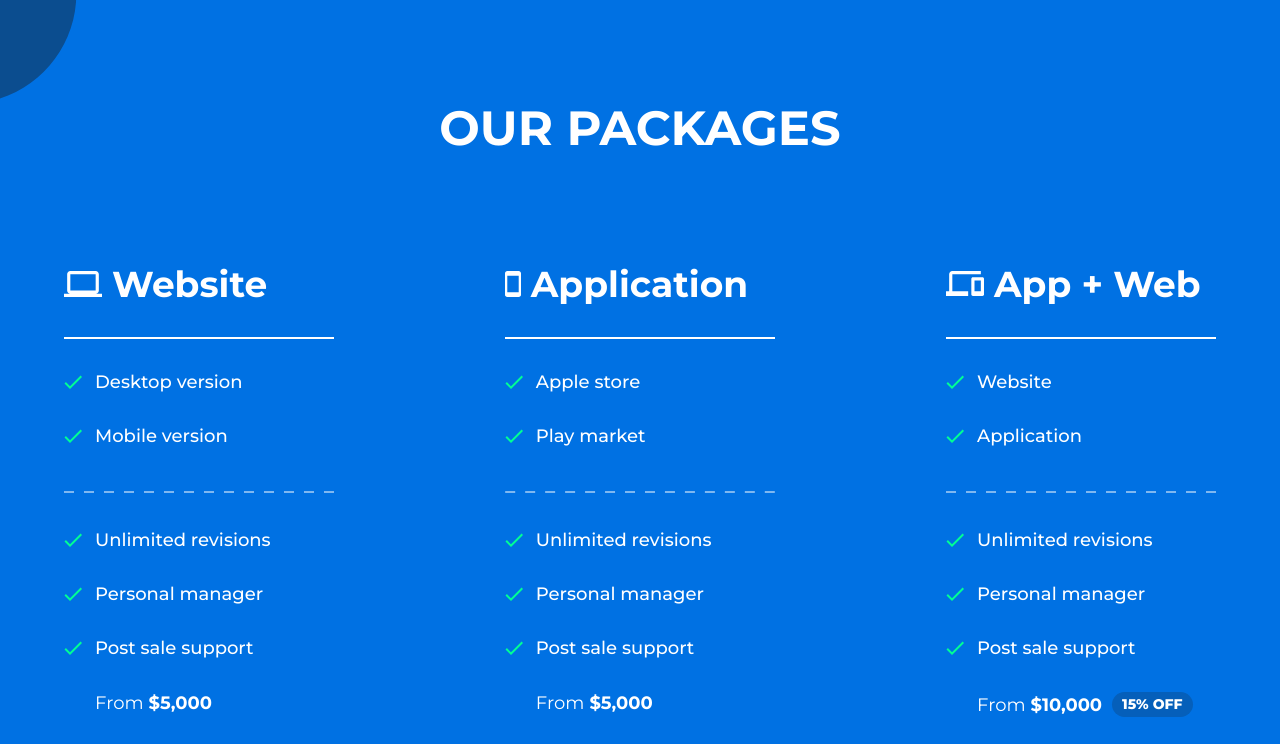
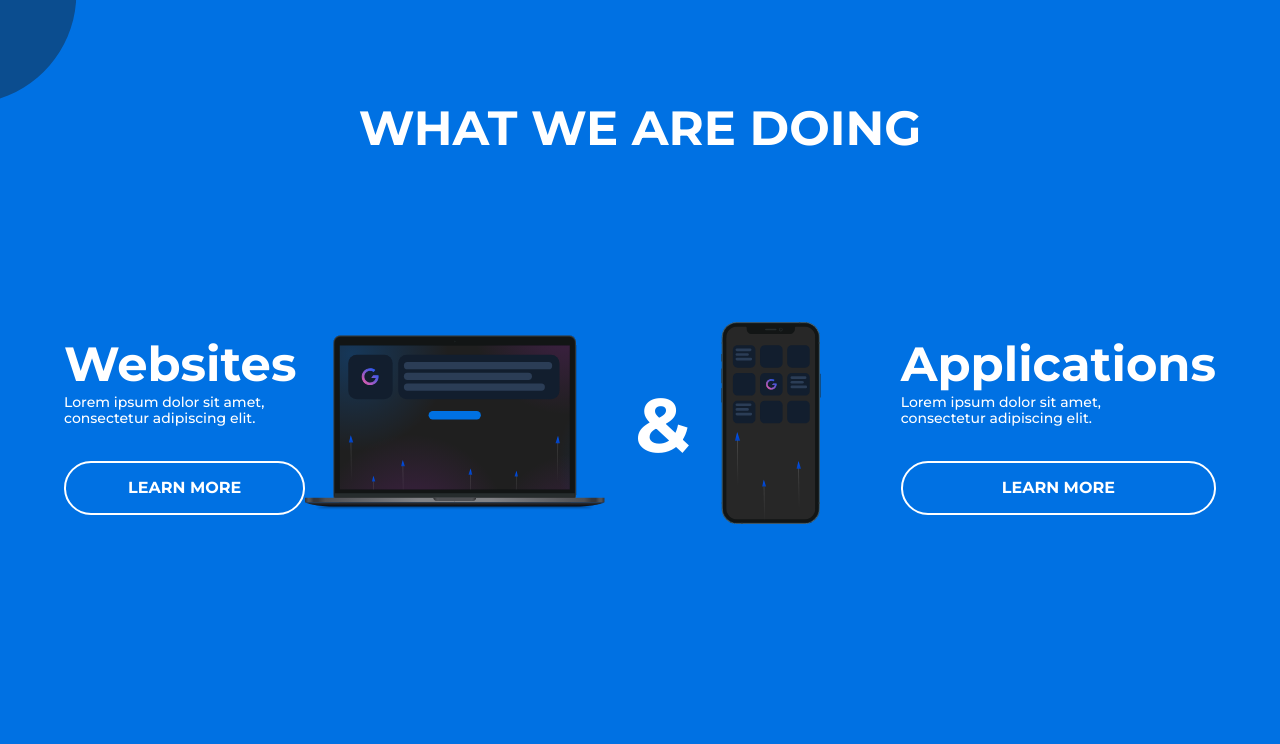
Before and after one commit to ItsNotMe2099/glob-com-frontend, a Next.js app: page / in a window 1280 px wide. Shown: the part 2559-3303 px from the top of the page. Built offline with nearby package versions, Linux system fonts and the light colour scheme.

Commit message:
WhatWeAreDoing component

```diff
--- /dev/null
+++ b/components/WhatWeAreDoing/index.module.scss
@@ -0,0 +1,130 @@
+@import "scss/index";
+
+.root{
+  background: #0071E3;
+  padding-bottom: 330px;
+  @media screen and (max-width: 800px){
+    padding-bottom: 50px;
+  }
+}
+
+.container{
+  width: 80%;
+  margin: 0 auto;
+  @media screen and (max-width: 1280px){
+    width: 90%;
+  }
+  @media screen and (max-width: 500px){
+    width: 95%;
+  }
+}
+
+.title{
+  font-weight: bold;
+  font-size: 48px;
+  line-height: 59px;
+  color: #FFFFFF;
+  text-align: center;
+}
+
+.titleHead{
+  font-weight: bold;
+  font-size: 48px;
+  line-height: 59px;
+  color: #FFFFFF;
+  text-align: center;
+  @media screen and (max-width: 800px){
+    font-size: 24px;
+  }
+}
+
+.content{
+  display: flex;
+  justify-content: space-evenly;
+  margin-top: 164px;
+  @media screen and (max-width: 800px){
+    flex-direction: column;
+    margin-top: 50px;
+  }
+}
+
+.item{
+  display: flex;
+  align-items: center;
+  .title{
+    text-align: unset;
+  }
+  .right{
+    margin-right: 80px;
+    @media screen and (max-width: 1200px){
+      margin-right: 0;
+    }
+    img{
+      @media screen and (max-width: 1330px){
+        width: 100px;
+      }
+    }
+  }
+  @media screen and (max-width: 1200px){
+    flex-direction: column;
+  }
+}
+
+.itemLeft{
+  display: flex;
+  align-items: center;
+  .title{
+    text-align: unset;
+  }
+  .right{
+    img{
+      @media screen and (max-width: 1480px){
+        width: 400px;
+      }
+      @media screen and (max-width: 1330px){
+        width: 300px;
+      }
+    }
+  }
+  @media screen and (max-width: 1200px){
+    flex-direction: column-reverse;
+  }
+  @media screen and (max-width: 800px){
+    margin-bottom: 120px;
+  }
+}
+
+.desc{
+  font-weight: 500;
+  font-size: 14px;
+  color: #FFFFFF;
+  margin-bottom: 35px;
+  max-width: 250px;
+  @media screen and (max-width: 1200px){
+    align-self: center;
+    text-align: center;
+  }
+}
+
+.middle{
+  font-weight: bold;
+  font-size: 76px;
+  color: #FFFFFF;
+  display: flex;
+  align-items: center;
+  margin: 0 67px;
+  @media screen and (max-width: 1330px){
+    margin: 0 30px;
+  }
+  @media screen and (max-width: 800px){
+    display: none;
+  }
+}
+
+.left{
+  display: flex;
+  flex-direction: column;
+  button{
+    width: 100%;
+  }
+}
--- /dev/null
+++ b/components/WhatWeAreDoing/index.tsx
@@ -0,0 +1,49 @@
+import Button from 'components/ui/Button'
+import styles from './index.module.scss'
+
+interface Props {}
+
+export default function WhatWeAreDoing(props: Props) {
+
+  return (
+    <div className={styles.root}>
+      <div className={styles.container}>
+        <div className={styles.titleHead}>WHAT WE ARE DOING</div>
+        <div className={styles.content}>
+          <div className={styles.itemLeft}>
+            <div className={styles.left}>
+              <div className={styles.title}>Websites</div>
+              <div className={styles.desc}>
+                Lorem ipsum dolor sit amet, consectetur adipiscing elit.
+              </div>
+              <Button size='small' variant='outlined' classNameRoot={styles.btn}>
+                LEARN MORE
+              </Button>
+            </div>
+
+            <div className={styles.right}>
+              <img src='/img/WhatWeAreDoing/macbook.svg' alt=''/>
+            </div>
+          </div>
+          <div className={styles.middle}>
+            &amp;
+          </div>
+          <div className={styles.item}>
+            <div className={styles.right}>
+              <img src='/img/WhatWeAreDoing/iphone.svg' alt=''/>
+            </div>
+            <div className={styles.left}>
+              <div className={styles.title}>Applications</div>
+              <div className={styles.desc}>
+                Lorem ipsum dolor sit amet, consectetur adipiscing elit.
+              </div>
+              <Button size='small' variant='outlined' classNameRoot={styles.btn}>
+                LEARN MORE
+              </Button>
+            </div>
+          </div>
+        </div>
+      </div>
+    </div>
+  )
+}
--- a/pages/index.tsx
+++ b/pages/index.tsx
@@ -3,6 +3,7 @@ import Layout from 'components/layout/Layout'
 import Packages from 'components/Packages'
 import Portfolio from 'components/Portfolio'
 import Reviews from 'components/Reviews'
+import WhatWeAreDoing from 'components/WhatWeAreDoing'
 import styles from './index.module.scss'
 
 
@@ -11,7 +12,7 @@ export default function Home(props) {
   return (
       <Layout>
         <Portfolio/>
-        <Packages/>
+        <WhatWeAreDoing/>
         <Reviews/>
         <HowItWorks/>
       </Layout>
```
Also changed, not shown: public/img/WhatWeAreDoing/iphone.svg (added), public/img/WhatWeAreDoing/macbook.svg (added).
